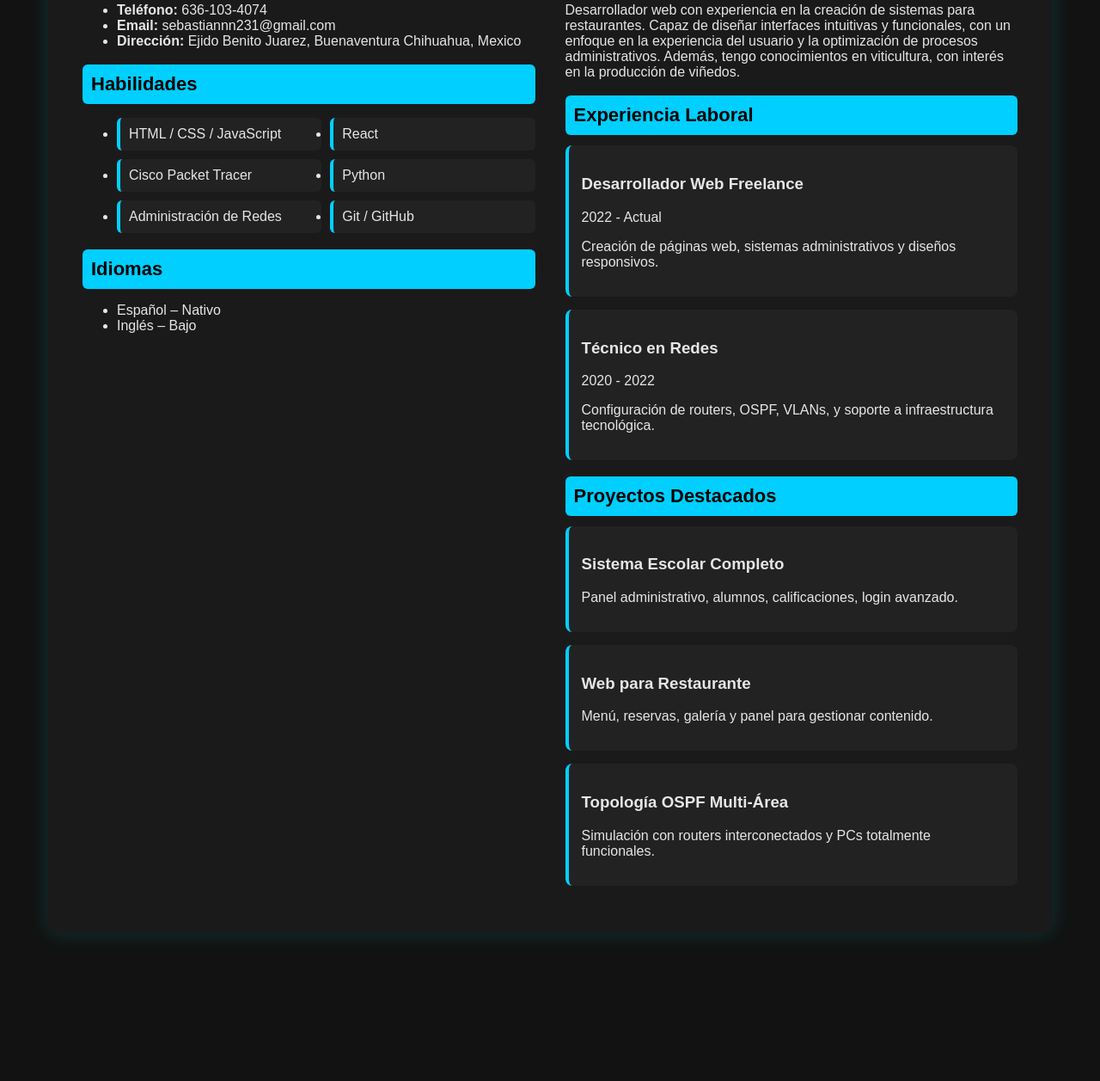
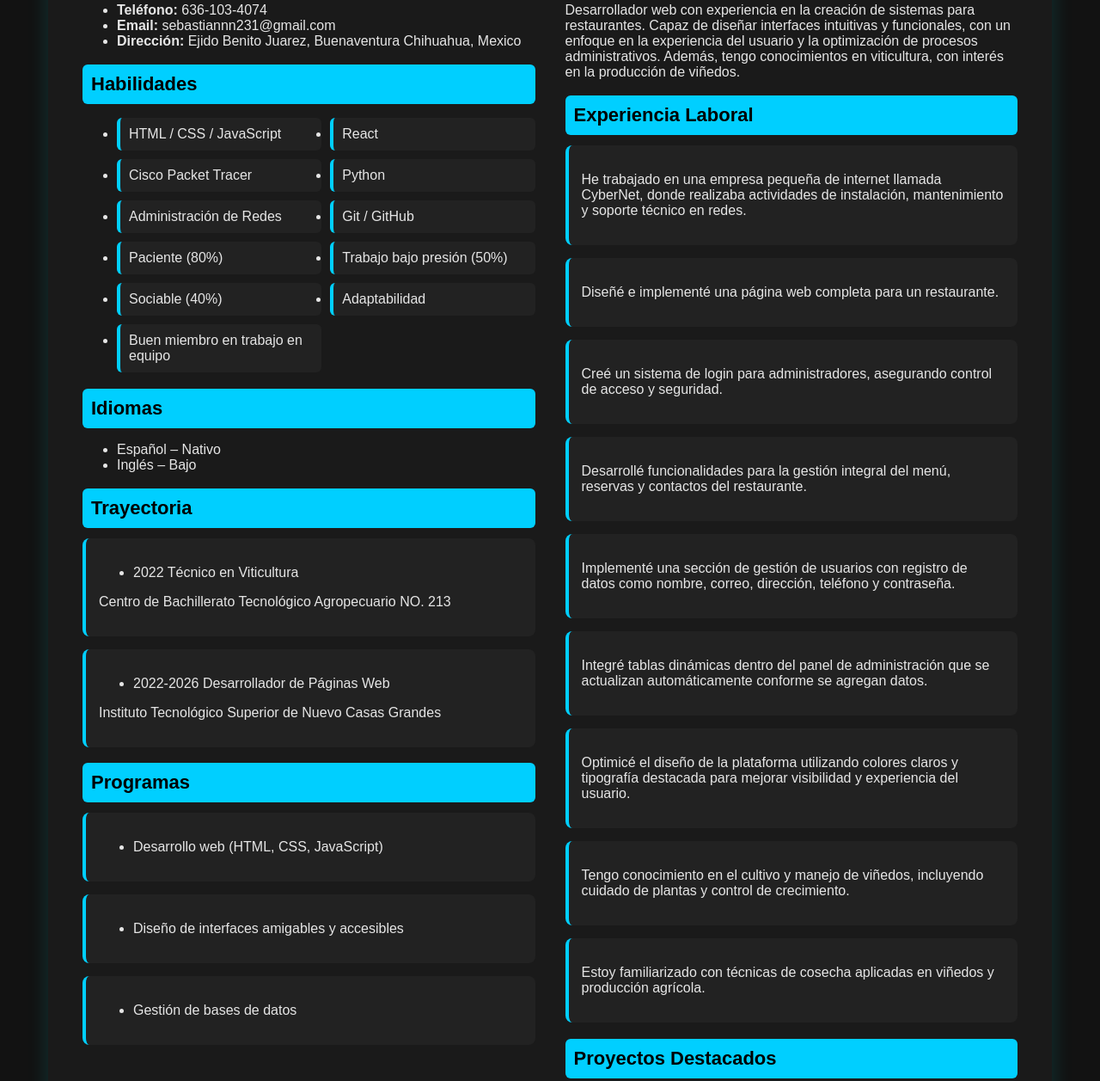
Before and after one commit to Sebastian77784/Curriculum, a plain HTML site: page cv.html in a window 1280 px wide. Shown: the part 492-1749 px from the top of the page at 86% size. Before the commit the page ends 1617 px from the top, so only its background shows below. Drawn offline with Linux system fonts and the light colour scheme.

Commit message:
curriculum completo

```diff
--- a/cv.html
+++ b/cv.html
@@ -41,6 +41,11 @@
                     <li>Python</li>
                     <li>Administración de Redes</li>
                     <li>Git / GitHub</li>
+                    <li>Paciente (80%)</li>
+                    <li>Trabajo bajo presión (50%)</li>
+                    <li>Sociable (40%)</li>
+                    <li>Adaptabilidad</li>
+                    <li>Buen miembro en trabajo en equipo</li>
                 </ul>
             </section>
 
@@ -50,6 +55,25 @@
                     <li>Español – Nativo</li>
                     <li>Inglés – Bajo</li>
                 </ul>
+            </section>
+
+            <section class="cv-section fade-in">
+                <h2>Trayectoria</h2>
+                <div class="cv-item hover-card">
+                    <ul><li>2022 Técnico en Viticultura</li></ul>
+                    <p>Centro de Bachillerato Tecnológico Agropecuario NO. 213</p>
+                </div>
+                <div class="cv-item hover-card">
+                    <ul><li>2022-2026 Desarrollador de Páginas Web</li></ul>
+                    <p>Instituto Tecnológico Superior de Nuevo Casas Grandes</p>
+                </div>
+            </section>
+
+            <section class="cv-section fade-in">
+                <h2>Programas</h2>
+                <div class="cv-item hover-card"><ul><li>Desarrollo web (HTML, CSS, JavaScript)</li></ul></div>
+                <div class="cv-item hover-card"><ul><li>Diseño de interfaces amigables y accesibles</li></ul></div>
+                <div class="cv-item hover-card"><ul><li>Gestión de bases de datos</li></ul></div>
             </section>
 
         </div>
@@ -71,16 +95,21 @@
                 <h2>Experiencia Laboral</h2>
 
                 <div class="cv-item hover-card">
-                    <h3>Desarrollador Web Freelance</h3>
-                    <span class="fecha">2022 - Actual</span>
-                    <p>Creación de páginas web, sistemas administrativos y diseños responsivos.</p>
+                    <p>He trabajado en una empresa pequeña de internet llamada CyberNet,
+                        donde realizaba actividades de instalación, mantenimiento y soporte
+                        técnico en redes.
+                    </p>
                 </div>
 
-                <div class="cv-item hover-card">
-                    <h3>Técnico en Redes</h3>
-                    <span class="fecha">2020 - 2022</span>
-                    <p>Configuración de routers, OSPF, VLANs, y soporte a infraestructura tecnológica.</p>
-                </div>
+                <div class="cv-item hover-card"><p>Diseñé e implementé una página web completa para un restaurante.</p></div>
+                <div class="cv-item hover-card"><p>Creé un sistema de login para administradores, asegurando control de acceso y seguridad.</p></div>
+                <div class="cv-item hover-card"><p>Desarrollé funcionalidades para la gestión integral del menú, reservas y contactos del restaurante.</p></div>
+                <div class="cv-item hover-card"><p>Implementé una sección de gestión de usuarios con registro de datos como nombre, correo, dirección, teléfono y contraseña.</p></div>
+                <div class="cv-item hover-card"><p>Integré tablas dinámicas dentro del panel de administración que se actualizan automáticamente conforme se agregan datos.</p></div>
+                <div class="cv-item hover-card"><p>Optimicé el diseño de la plataforma utilizando colores claros y tipografía destacada para mejorar visibilidad y experiencia del usuario.</p></div>
+                <div class="cv-item hover-card"><p>Tengo conocimiento en el cultivo y manejo de viñedos, incluyendo cuidado de plantas y control de crecimiento.</p></div>
+                <div class="cv-item hover-card"><p>Estoy familiarizado con técnicas de cosecha aplicadas en viñedos y producción agrícola.</p></div>
+
             </section>
 
             <section class="cv-section fade-in">
```
